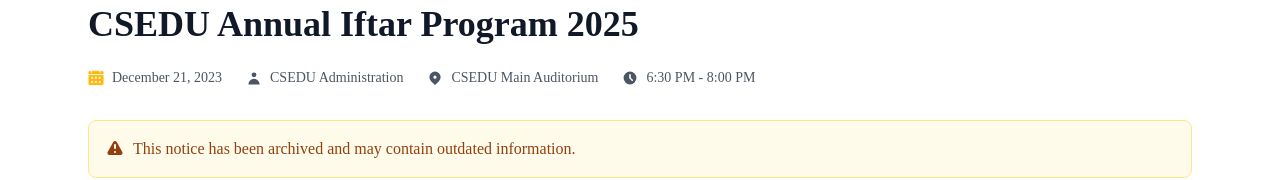
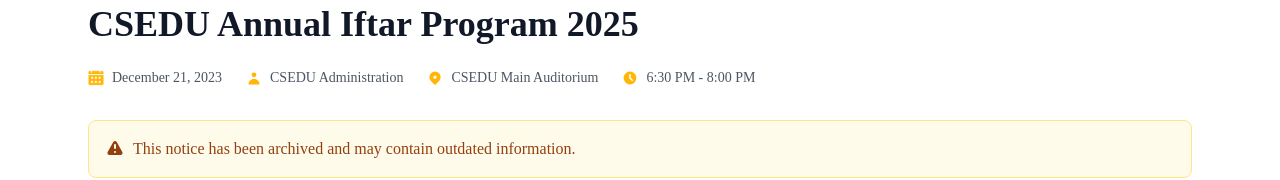
Before and after one commit to samiyariya/CSEDU, a React (Vite) app in the folder frontend/: page /news/1 in a window 1280 px wide. Shown: the part 470-650 px from the top of the page. Built offline with nearby package versions, Linux system fonts and the light colour scheme.

Commit message:
logo color changed of the detailed page

```diff
--- a/frontend/src/pages/NewsDetail.jsx
+++ b/frontend/src/pages/NewsDetail.jsx
@@ -116,19 +116,19 @@ const NewsDetail = () => {
               <span>{news.date}</span>
             </div>
             <div className="flex items-center gap-2">
-              <svg className="w-4 h-4" fill="currentColor" viewBox="0 0 20 20">
+              <svg className="w-4 h-4" fill="#ffb606" viewBox="0 0 20 20">
                 <path fillRule="evenodd" d="M10 9a3 3 0 100-6 3 3 0 000 6zm-7 9a7 7 0 1114 0H3z" clipRule="evenodd" />
               </svg>
               <span>{news.author}</span>
             </div>
             <div className="flex items-center gap-2">
-              <svg className="w-4 h-4" fill="currentColor" viewBox="0 0 20 20">
+              <svg className="w-4 h-4" fill="#ffb606" viewBox="0 0 20 20">
                 <path fillRule="evenodd" d="M5.05 4.05a7 7 0 119.9 9.9L10 18.9l-4.95-4.95a7 7 0 010-9.9zM10 11a2 2 0 100-4 2 2 0 000 4z" clipRule="evenodd" />
               </svg>
               <span>{news.location}</span>
             </div>
             <div className="flex items-center gap-2">
-              <svg className="w-4 h-4" fill="currentColor" viewBox="0 0 20 20">
+              <svg className="w-4 h-4" fill="#ffb606" viewBox="0 0 20 20">
                 <path fillRule="evenodd" d="M10 18a8 8 0 100-16 8 8 0 000 16zm1-12a1 1 0 10-2 0v4a1 1 0 00.293.707l2.828 2.829a1 1 0 101.415-1.415L11 9.586V6z" clipRule="evenodd" />
               </svg>
               <span>{news.time}</span>
```
